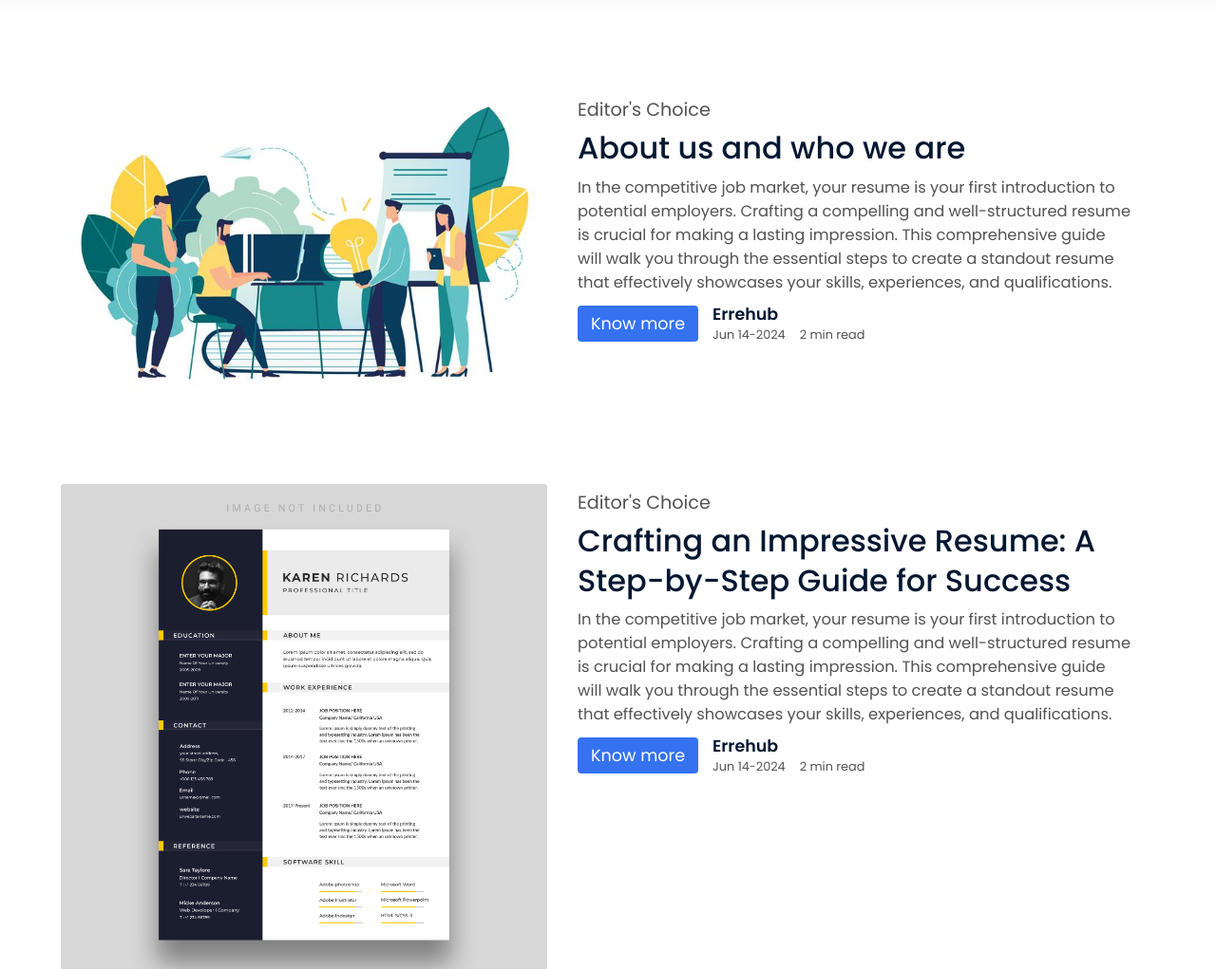
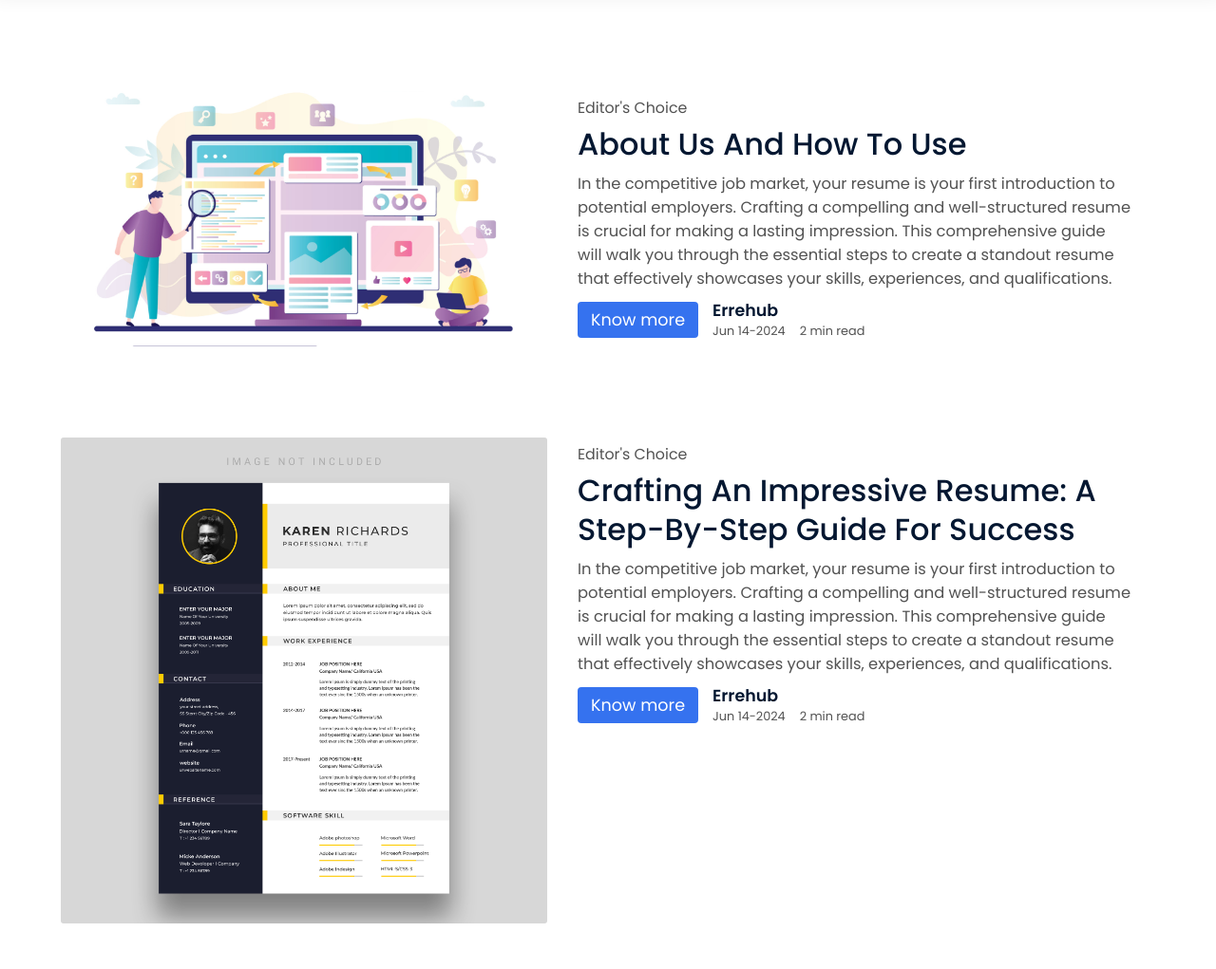
Before and after one commit to youssef-erremili/Resume-Builder, a PHP site: page /blog/blog.php in a window 1280 px wide. Shown: the part 128-1149 px from the top of the page at 95% size. Run offline with PHP 8.4, Linux system fonts and the light colour scheme; some web fonts are replaced.

Commit message:
Adding last touchs

```diff
--- a/assets/styles/blog.css
+++ b/assets/styles/blog.css
@@ -24,7 +24,7 @@
 }
 
 .topicContent .topicTitle .admin h4 {
-    font-size: 1.2rem;
+    font-size: 0.99rem;
     font-weight: 400;
     color: var(--slogan-color);
     text-transform: capitalize;
@@ -36,6 +36,7 @@
     text-wrap: balance;
     line-height: 2.6rem;
     color: var(--main-title-c);
+    text-transform: capitalize;
 }
 
 .topicContent .topicTitle .topicDescr p {
--- a/blog/blog.php
+++ b/blog/blog.php
@@ -37,7 +37,7 @@ include("../config/config.php");
                     <li><a href="../template/template.php">templates</a></li>
                     <li><a href="../job/job.php">jobs</a></li>
                     <li id="selected"><a class="selected" href="../blog/blog.php">blog</a></li>
-                    <li><a href="../blog/topic.php?id=2&title=about-us&image=../assets/image/about-us.jpg">about</a></li>
+                    <li><a href="../blog/topic.php?id=2&title=about-us&image=../assets/image/about-us.webp">about</a></li>
                 </ul>
             </nav>
             <div class="getBtn">
@@ -57,14 +57,14 @@ include("../config/config.php");
         <div class="topics">
             <div class="topic topic0">
                 <div class="topicImg">
-                    <img src="../assets/image/about-us.jpg" alt="image topic">
+                    <img src="../assets/image/about-us.webp" alt="image topic">
                 </div>
                 <div class="topicContent">
                     <div class="topicTitle">
                         <section class="admin">
                             <h4>editor's choice</h4>
                         </section>
-                        <h2 class="title">About us and who we are</h2>
+                        <h2 class="title">About us and how to use</h2>
                         <div class="topicDescr">
                             <p>In the competitive job market, your resume is your first introduction to potential
                                 employers. Crafting a compelling and well-structured resume is crucial for making a
@@ -74,7 +74,7 @@ include("../config/config.php");
                         </div>
                         <div class="topicFooter">
                             <div class="readBlog">
-                                <a href="topic.php?id=2&title=about-us&image=../assets/image/about-us.jpg">Know more</a>
+                                <a href="topic.php?id=2&title=about-us&image=../assets/image/about-us.webp">Know more</a>
                             </div>
                             <div class="topicDate">
                                 <section class="publishBy"><strong>Errehub</strong></section>
@@ -151,7 +151,7 @@ include("../config/config.php");
                 <ul>
                     <li><a href=""><ion-icon name="chevron-forward-outline"></ion-icon> Privacy policy</a></li>
                     <li><a href=""><ion-icon name="chevron-forward-outline"></ion-icon> Terms and conditions</a></li>
-                    <li><a href="../blog/topic.php?id=2&title=about-us&image=../assets/image/about-us.jpg"><ion-icon name="chevron-forward-outline"></ion-icon> About</a></li>
+                    <li><a href="../blog/topic.php?id=2&title=about-us&image=../assets/image/about-us.webp"><ion-icon name="chevron-forward-outline"></ion-icon> About</a></li>
                 </ul>
             </div>
             <div class="footCol address">
--- a/blog/topic.php
+++ b/blog/topic.php
@@ -65,7 +65,7 @@ if (isset($_GET["id"])) {
                     <li><a href="../template/template.php">templates</a></li>
                     <li><a href="../job/job.php">jobs</a></li>
                     <li><a href="blog.php">blog</a></li>
-                    <li id="selected"><a class="selected" href="topic.php?id=2&title=about-us&image=../assets/image/about-us.jpg">about</a></li>
+                    <li id="selected"><a class="selected" href="topic.php?id=2&title=about-us&image=../assets/image/about-us.webp">about</a></li>
                 </ul>
             </nav>
             <div class="getBtn">
@@ -143,7 +143,7 @@ if (isset($_GET["id"])) {
                 <ul>
                     <li><a href=""><ion-icon name="chevron-forward-outline"></ion-icon> Privacy policy</a></li>
                     <li><a href=""><ion-icon name="chevron-forward-outline"></ion-icon> Terms and conditions</a></li>
-                    <li><a href="../blog/topic.php?id=2&title=about-us&image=../assets/image/about-us.jpg"><ion-icon name="chevron-forward-outline"></ion-icon> About</a></li>
+                    <li><a href="../blog/topic.php?id=2&title=about-us&image=../assets/image/about-us.webp"><ion-icon name="chevron-forward-outline"></ion-icon> About</a></li>
                 </ul>
             </div>
             <div class="footCol address">
--- a/index.php
+++ b/index.php
@@ -37,7 +37,7 @@ include("config/config.php");
                     <li><a href="template/template.php">templates</a></li>
                     <li><a href="job/job.php">jobs</a></li>
                     <li><a href="blog/blog.php">blog</a></li>
-                    <li><a href="blog/topic.php?id=2&title=about-us&image=../assets/image/about-us.jpg">about</a></li>
+                    <li><a href="blog/topic.php?id=2&title=about-us&image=../assets/image/about-us.webp">about</a></li>
                 </ul>
             </nav>
             <div class="getBtn">
@@ -95,7 +95,7 @@ include("config/config.php");
                         <h2>Easy to use Resume builder</h2>
                         <p>Craft your career effortlessly with our Resume builder Easy to use, professional
                             results. change Resume templates and customize fonts. No download required!"</p>
-                        <a href="blog/topic.php?id=2&title=about-us&image=../assets/image/about-us.jpg">How it works</a>
+                        <a href="blog/topic.php?id=2&title=about-us&image=../assets/image/about-us.webp">How it works</a>
                     </div>
                 </div>
                 <div class="col col2">
@@ -197,7 +197,7 @@ include("config/config.php");
                 <ul>
                     <li><a href=""><ion-icon name="chevron-forward-outline"></ion-icon> Privacy policy</a></li>
                     <li><a href=""><ion-icon name="chevron-forward-outline"></ion-icon> Terms and conditions</a></li>
-                    <li><a href="blog/topic.php?id=2&title=about-us&image=../assets/image/about-us.jpg"><ion-icon name="chevron-forward-outline"></ion-icon> About</a></li>
+                    <li><a href="blog/topic.php?id=2&title=about-us&image=../assets/image/about-us.webp"><ion-icon name="chevron-forward-outline"></ion-icon> About</a></li>
                 </ul>
             </div>
             <div class="footCol address">
--- a/job/job.php
+++ b/job/job.php
@@ -37,7 +37,7 @@ session_start();
                     <li><a href="../template/template.php">templates</a></li>
                     <li id="selected"><a class="selected" href="job.php">jobs</a></li>
                     <li><a href="../blog/blog.php">blog</a></li>
-                    <li><a href="../blog/topic.php?id=2&title=about-us&image=../assets/image/about-us.jpg">about</a></li>
+                    <li><a href="../blog/topic.php?id=2&title=about-us&image=../assets/image/about-us.webp">about</a></li>
                 </ul>
             </nav>
             <div class="getBtn">
@@ -88,7 +88,7 @@ session_start();
                 <ul>
                     <li><a href=""><ion-icon name="chevron-forward-outline"></ion-icon> Privacy policy</a></li>
                     <li><a href=""><ion-icon name="chevron-forward-outline"></ion-icon> Terms and conditions</a></li>
-                    <li><a href="../blog/topic.php?id=2&title=about-us&image=../assets/image/about-us.jpg"><ion-icon name="chevron-forward-outline"></ion-icon> About</a></li>
+                    <li><a href="../blog/topic.php?id=2&title=about-us&image=../assets/image/about-us.webp"><ion-icon name="chevron-forward-outline"></ion-icon> About</a></li>
                 </ul>
             </div>
             <div class="footCol address">
--- a/template/template.php
+++ b/template/template.php
@@ -38,7 +38,7 @@ $stmt->execute();
                     <li id="selected"><a class="selected" href="template.php">templates</a></li>
                     <li><a href="../job/job.php">jobs</a></li>
                     <li><a href="../blog/blog.php">blog</a></li>
-                    <li><a href="../blog/topic.php?id=2&title=about-us&image=../assets/image/about-us.jpg">about</a></li>
+                    <li><a href="../blog/topic.php?id=2&title=about-us&image=../assets/image/about-us.webp">about</a></li>
                 </ul>
             </nav>
             <div class="getBtn">
@@ -108,7 +108,7 @@ $stmt->execute();
                 <ul>
                     <li><a href=""><ion-icon name="chevron-forward-outline"></ion-icon> Privacy policy</a></li>
                     <li><a href=""><ion-icon name="chevron-forward-outline"></ion-icon> Terms and conditions</a></li>
-                    <li><a href="../blog/topic.php?id=2&title=about-us&image=../assets/image/about-us.jpg"><ion-icon name="chevron-forward-outline"></ion-icon> About</a></li>
+                    <li><a href="../blog/topic.php?id=2&title=about-us&image=../assets/image/about-us.webp"><ion-icon name="chevron-forward-outline"></ion-icon> About</a></li>
                 </ul>
             </div>
             <div class="footCol address">
```
Also changed, not shown: assets/image/about-us.jpg (deleted), assets/image/about-us.webp (added), assets/image/first-template.png (deleted).
